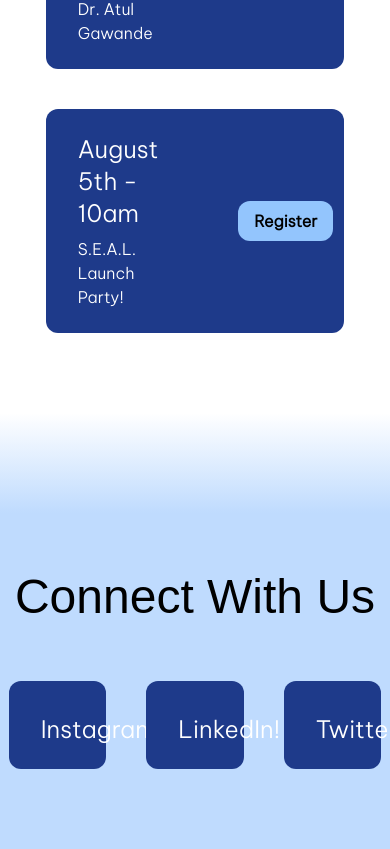
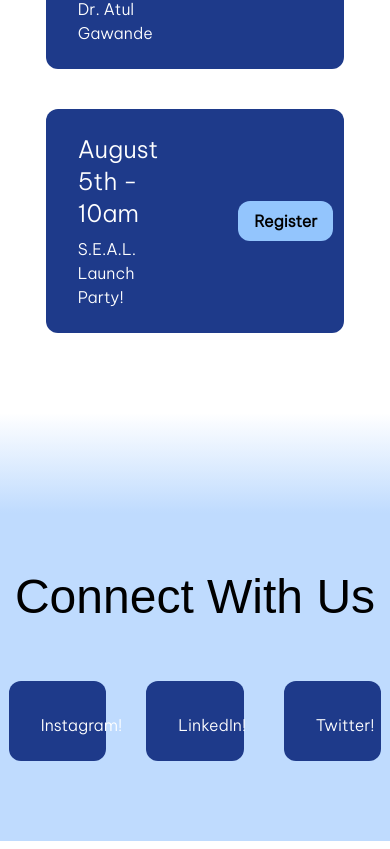
Before and after one commit to cocross1/SEAL-Website, a Next.js app in the folder seal-website/: page / in a window 390 px wide. Shown: the part 4928-5777 px from the top of the page. Built offline with nearby package versions, Linux system fonts and the light colour scheme; a web font is replaced by a local one.

Commit message:
bug fixes
- Made contact buttons better when window is squished
- Added padding to the bottom of the individual initiatives pages

```diff
--- a/seal-website/app/components/ConnectSection.tsx
+++ b/seal-website/app/components/ConnectSection.tsx
@@ -18,7 +18,7 @@ const ConnectSection = () => {
                     rel="noopener noreferrer"
                     className="px-8 py-6 flex justify-between items-center text-white gap-20 w-1/4 mt-10 rounded-xl cursor-pointer hover:scale-105 transition-transform duration-200 bg-blue-900">
                     <div className="flex-1 flex flex-col items-center">
-                        <div className="text-2xl mt-2">{"Instagram!"}</div>
+                        <div className="text-md md:text-2xl lg:text-2xl xl:text-2xl  text-center mt-2">{"Instagram!"}</div>
                     </div>
                 </a>
                 <a
@@ -27,7 +27,7 @@ const ConnectSection = () => {
                     rel="noopener noreferrer"
                     className="px-8 py-6 flex justify-between items-center text-white gap-20 w-1/4 mt-10 rounded-xl cursor-pointer hover:scale-105 transition-transform duration-200 bg-blue-900">
                     <div className="flex-1 flex flex-col items-center">
-                        <div className="text-2xl mt-2">{"LinkedIn!"}</div>
+                        <div className="text-md md:text-2xl lg:text-2xl xl:text-2xl  text-center mt-2">{"LinkedIn!"}</div>
                     </div>
                 </a>
                 <a
@@ -36,7 +36,7 @@ const ConnectSection = () => {
                     rel="noopener noreferrer"
                     className="px-8 py-6 flex justify-between items-center text-white gap-20 w-1/4 mt-10 rounded-xl cursor-pointer hover:scale-105 transition-transform duration-200 bg-blue-900">
                     <div className="flex-1 flex flex-col items-center">
-                        <div className="text-2xl mt-2">{"Twitter!"}</div>
+                        <div className="text-md md:text-2xl lg:text-2xl xl:text-2xl  text-center mt-2">{"Twitter!"}</div>
                     </div>
                 </a>
             </div>
--- a/seal-website/app/initiatives/decarbonization/Client.tsx
+++ b/seal-website/app/initiatives/decarbonization/Client.tsx
@@ -3,7 +3,7 @@ import React from 'react';
 import Image from "next/image";
 import { motion } from 'framer-motion';
 import Publication from '@/app/components/Publication';
-import InitHeader from  '@/app/components/InitHeader';
+import InitHeader from '@/app/components/InitHeader';
 import InitLabel from '@/app/components/InitLabel';
 import InitBody from '@/app/components/InitBodyText';
 import SectionDivider from '@/app/components/SectionDivider';
@@ -20,25 +20,25 @@ const Client = () => {
           justify-items-center
           grid grid-cols-1 md:grid-cols-2">
         <div className="grid grid-rows-1 gap-4">
-            <InitBody text="The climate crisis is the single greatest public health challenge of the 21st century…"/>
-            <InitBody text="and as a significant contributor to climate change, the healthcare sector faces an urgent call to action to reduce its carbon footprint and protect communities from climate threats."/>
-            <InitBody text="In line with global movements from the UN, COP, and WHO, our team is looking to engage young healthcare professionals in making climate policy a priority among health systems and the broader healthcare community."/>
-            <InitBody text="First, we are leveraging global datasets to assess the effect of climate change on health outcomes and access to care — with a particular emphasis on low- and middle-income countries, which will be disproportionately affected by the climate crisis."/>
-            <InitBody text="Second, we are partnering with health systems to advocate for more eco-friendly and sustainable practices, ranging from fewer volatile gases and more re-usable devices during surgery to smart energy saving practices, as outlined in a 2022 report published by the Agency for Healthcare Research and Quality."/>
+          <InitBody text="The climate crisis is the single greatest public health challenge of the 21st century…" />
+          <InitBody text="and as a significant contributor to climate change, the healthcare sector faces an urgent call to action to reduce its carbon footprint and protect communities from climate threats." />
+          <InitBody text="In line with global movements from the UN, COP, and WHO, our team is looking to engage young healthcare professionals in making climate policy a priority among health systems and the broader healthcare community." />
+          <InitBody text="First, we are leveraging global datasets to assess the effect of climate change on health outcomes and access to care — with a particular emphasis on low- and middle-income countries, which will be disproportionately affected by the climate crisis." />
+          <InitBody text="Second, we are partnering with health systems to advocate for more eco-friendly and sustainable practices, ranging from fewer volatile gases and more re-usable devices during surgery to smart energy saving practices, as outlined in a 2022 report published by the Agency for Healthcare Research and Quality." />
         </div>
         <div className="flex justify-center items-center">
           <Image alt="Emissions figure"
             className="transition rounded-xl"
             height="500"
             width="500"
-            src="/images/HD-fig.png"/>
+            src="/images/HD-fig.png" />
         </div>
       </div>
       <div>
-          <SectionDivider text="Publications"/>
+        <SectionDivider text="Publications" />
         <div className="flex flex-row pt-5 grid
                grid-cols-1 md:grid-cols-2 lg:grid-cols-3
-               gap-6">
+               gap-6 pb-10">
           <motion.div
             initial={{ y: 50, opacity: 0 }}
             whileInView={{ y: 0, opacity: 1 }}
@@ -47,7 +47,7 @@ const Client = () => {
             className="w-full flex justify-center px-5"
           >
 
-              <Publication img="/images/ahrq.png" href="https://www.ahrq.gov/sites/default/files/wysiwyg/healthsystemsresearch/decarbonization/decarbonization.pdf"/>
+            <Publication img="/images/ahrq.png" href="https://www.ahrq.gov/sites/default/files/wysiwyg/healthsystemsresearch/decarbonization/decarbonization.pdf" />
 
 
           </motion.div>
@@ -58,7 +58,7 @@ const Client = () => {
             transition={{ duration: 0.8, ease: "easeInOut" }}
             className="w-full flex justify-center px-5"
           >
-              <Publication img="/images/catalyst.svg" href="https://catalyst.nejm.org/doi/full/10.1056/CAT.22.0433"/>
+            <Publication img="/images/catalyst.svg" href="https://catalyst.nejm.org/doi/full/10.1056/CAT.22.0433" />
           </motion.div>
 
           <motion.div
@@ -68,7 +68,7 @@ const Client = () => {
             transition={{ duration: 0.8, ease: "easeInOut" }}
             className="w-full flex justify-center px-5"
           >
-              <Publication img="/images/ha.jpg" href="https://www.healthaffairs.org/content/forefront/us-healthcare-sector-can-decarbonize-reduce-waste-and-improve-public-health-thoughtful"/>
+            <Publication img="/images/ha.jpg" href="https://www.healthaffairs.org/content/forefront/us-healthcare-sector-can-decarbonize-reduce-waste-and-improve-public-health-thoughtful" />
           </motion.div>
         </div>
       </div>
--- a/seal-website/app/initiatives/global_delivery/Client.tsx
+++ b/seal-website/app/initiatives/global_delivery/Client.tsx
@@ -51,7 +51,8 @@ const Client = () => {
                  mx-20
                  grid grid-row-2
                  gap-4
-                 justify-items-center">
+                 justify-items-center
+                 ">
 
 
             <div>
@@ -60,7 +61,7 @@ const Client = () => {
 
         <div className="flex flex-row pt-5 grid
                grid-cols-1 md:grid-cols-2 lg:grid-cols-3
-               gap-6">
+               gap-6 pb-10">
 
             <motion.div
                         initial={{ y: 50, opacity: 0 }}
--- a/seal-website/app/initiatives/mental_health/Client.tsx
+++ b/seal-website/app/initiatives/mental_health/Client.tsx
@@ -45,7 +45,7 @@ const Client = () => {
         <div>
         <div className="flex flex-row pt-5 grid
                grid-cols-1 md:grid-cols-2 lg:grid-cols-3
-               gap-6">
+               gap-6 pb-10">
         <motion.div
                     initial={{ y: 50, opacity: 0 }}
                     whileInView={{ y: 0, opacity: 1 }}
```
Also changed, not shown: seal-website/app/media/page.tsx (+0 -9 lines). Lines whose indentation alone changed are shown as unchanged.
